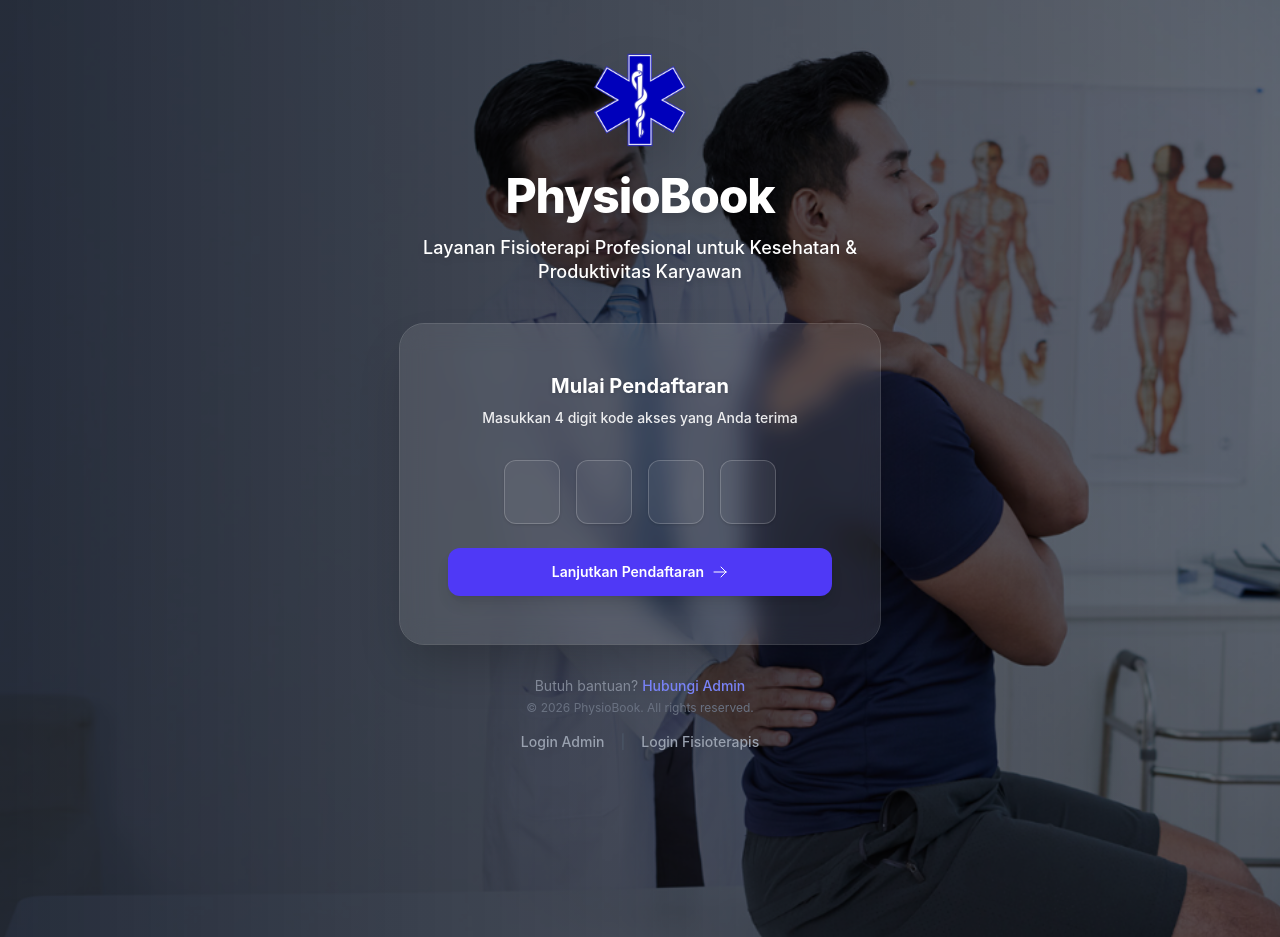
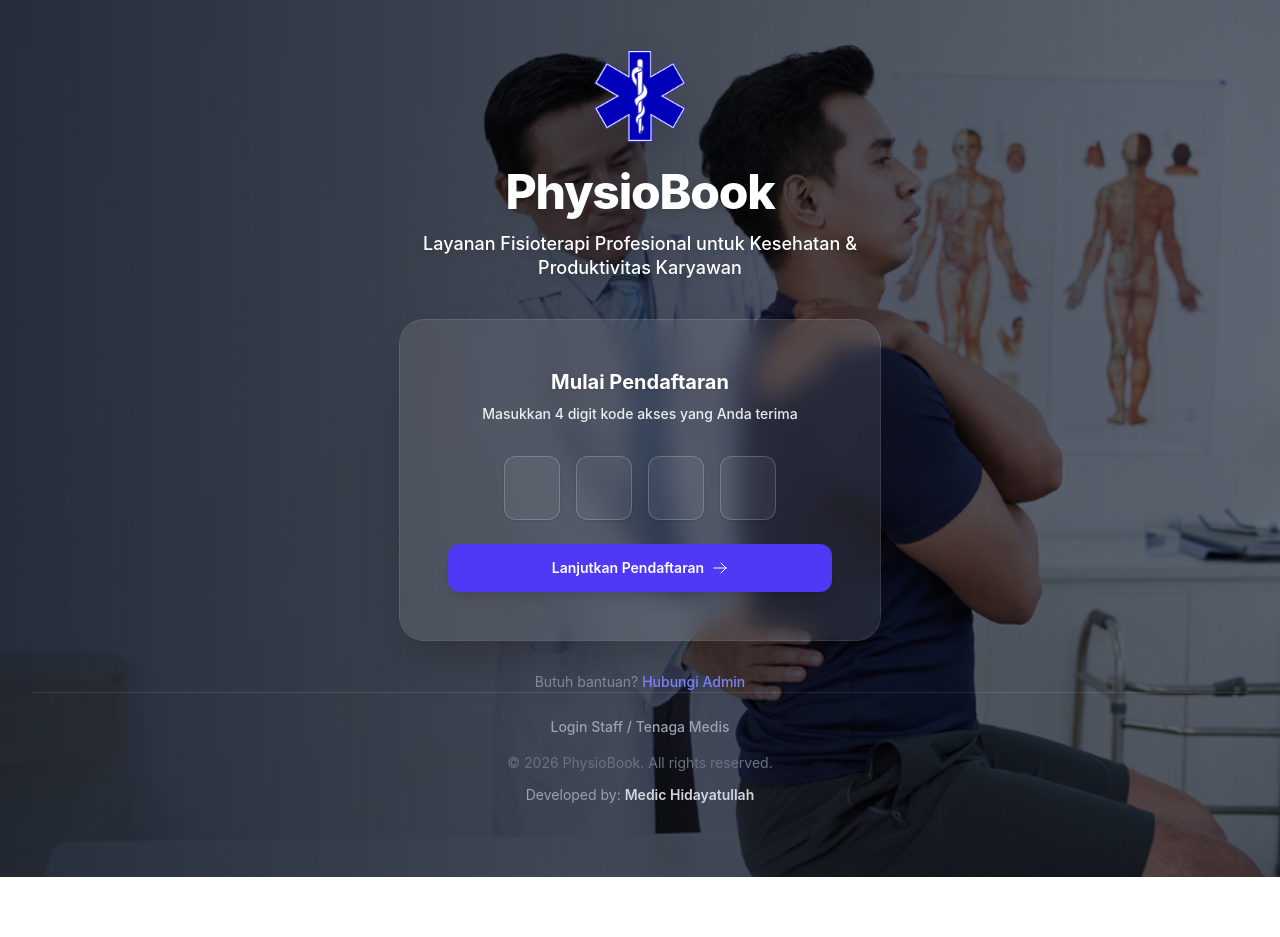
Before and after one commit to nshidayatullah/fisbook, a React (Vite) app: page / in a window 1280 px wide. After the commit the page ends 877 px from the top, so only its background shows below. Built offline with nearby package versions, Linux system fonts and the light colour scheme; no server answers.

Commit message:
feat: standardise footer on Home page and ensure it stays at the bottom

```diff
--- a/src/pages/Home.jsx
+++ b/src/pages/Home.jsx
@@ -153,22 +153,10 @@ const Home = () => {
           </p>
         </div>
 
-        {/* Footer */}
-        <div className="mt-8 text-center text-xs text-gray-500 sm:mt-0">
-          <p>&copy; 2026 PhysioBook. All rights reserved.</p>
-          <div className="mt-4 flex items-center justify-center gap-4 text-center text-sm font-medium">
-            <a href="/admin/login" className="text-gray-400 hover:text-indigo-400 transition-colors">
-              Login Admin
-            </a>
-            <span className="text-gray-600">|</span>
-            <a href="/fisioterapis/login" className="text-gray-400 hover:text-emerald-400 transition-colors">
-              Login Fisioterapis
-            </a>
-          </div>
+        <div className="w-full mt-8 sm:mt-0">
+          <Footer />
         </div>
       </div>
-
-      <Footer />
     </div>
   );
 };
```
